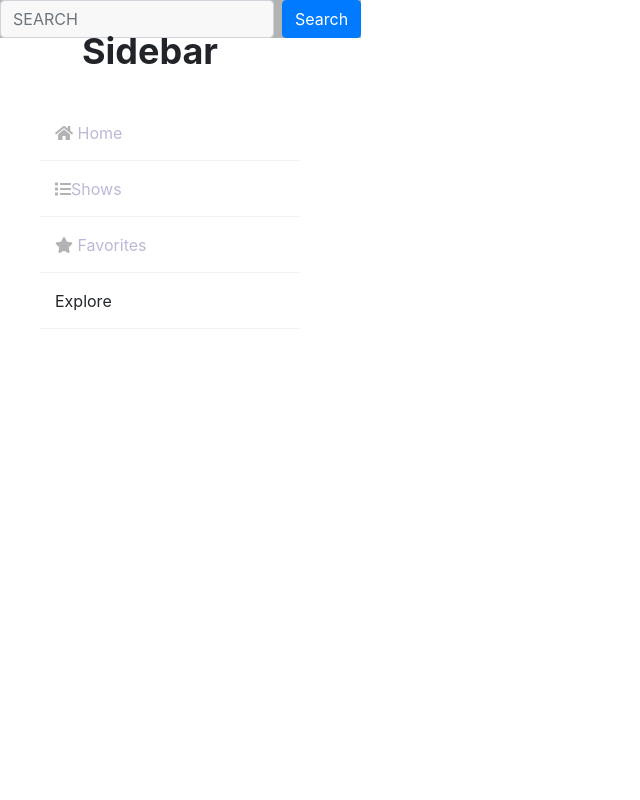
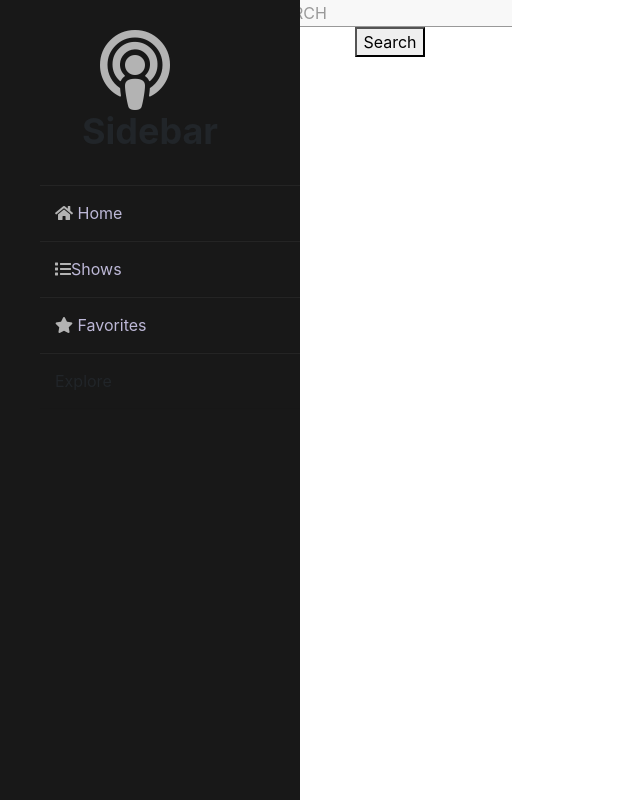
Before and after one commit to jaywood128/podcast-fe, a React (Create React App) app: page /Library in a window 1280 px wide. Shown: the whole page, without its empty margins (0-640 px from the left). Built offline with nearby package versions, Linux system fonts and the light colour scheme; no server answers.

Commit message:
Fix side container overlap

```diff
--- a/src/App.js
+++ b/src/App.js
@@ -12,13 +12,13 @@ function App() {
     <div className="app-container">
       <Router>
         <VerticalNavBar />
-        <SearchBar />
         {/* <NavBar /> */}
         {/* <Signup /> */}
-        <Podcasts />
-        <main>
-          <Route exact path="/Library" component={Podcasts} />
-        </main>
+        <div className="side-content-container">
+          <SearchBar />
+          <Podcasts />
+        </div>
+        <Route exact path="/Library" component={SearchBar} />
       </Router>
     </div>
   );
--- a/src/components/SearchBar.js
+++ b/src/components/SearchBar.js
@@ -1,8 +1,8 @@
 // import { useEffect } from "react";
 import React, { useState } from "react";
-import Form from "react-bootstrap/Form";
-import FormControl from "react-bootstrap/FormControl";
-import Button from "react-bootstrap/Button";
+// import Form from "react-bootstrap/Form";
+// import FormControl from "react-bootstrap/FormControl";
+// import Button from "react-bootstrap/Button";
 
 // const BACKEND_SEARCH = "http://127.0.0.1:8080/api/full-text-search/";
 
@@ -52,17 +52,18 @@ const SearchBar = () => {
   };
 
   return (
-    <div className="search-form-container">
-      <Form inline onSubmit={callSearchFunction}>
-        <FormControl
+    <div>
+      {/* // <div className="search-form-container"> */}
+      <form inline onSubmit={callSearchFunction}>
+        <input
           value={searchValue}
           onChange={handleSearchInputChanges}
           type="text"
           className="mr-sm-2"
           placeholder="SEARCH"
         />
-        <Button type="submit">Search</Button>
-      </Form>
+        <button type="submit">Search</button>
+      </form>
       {/* <ul>
         <div>
           <div>{result.title}</div>
--- a/src/components/VerticalNavBar.js
+++ b/src/components/VerticalNavBar.js
@@ -5,6 +5,10 @@ const VerticalNavBar = () => {
   return (
     <div className="vertical-nav-bar-wrapper">
       <div className="sidebar">
+        <i
+          className="fas fa-podcast fa-5x"
+          style={{ color: "#b3b3b3", "margin-left": "100px" }}
+        ></i>
         <h2>Sidebar</h2>
         <ul>
           <li>
--- a/src/index.css
+++ b/src/index.css
@@ -30,13 +30,18 @@
 .app-container {
   display: flex;
   position: relative;
+  height: 100vh;
+  width: 100vh;
 }
 .sidebar {
   position: fixed;
   width: 300px;
-  height: 100%;
-  /* background: #181818; */
+  height: 100vh;
+  background: #181818;
   padding: 30px 0px;
+}
+.side-content-conatiner {
+  margin-left: 300px;
 }
 
 .sidebar ul {
@@ -72,7 +77,7 @@
   height: 100px;
   background-color: #b3b3b3 !important;
   border-style: solid; */
-  /* background-color: #b3b3b3 !important; */
+  /* /* background-color: #b3b3b3 !important; */
 }
 .form-inline {
   background-color: #b3b3b3 !important;
@@ -87,7 +92,7 @@ textarea .mr-sm-2 .form-control {
   width: 70% !important;
   display: inline-block;
 }
-*/ .form-inline {
+.form-inline {
   margin-top: 5px;
   margin-left: 50px;
 }
@@ -102,13 +107,19 @@ textarea .mr-sm-2 .form-control {
 }
 
 .podcasts-container {
-  /* display: flex;
-  flex-direction: column; */
+  display: flex;
+  flex-direction: row;
+  flex-wrap: wrap;
+
+  overflow: hidden;
   background-color: #121212;
+  margin-left: 200px;
 }
 
 div .card {
   flex-direction: row !important;
+  flex: 1 1 0;
+  min-width: 0;
 }
 
 .podcast-image {
```
